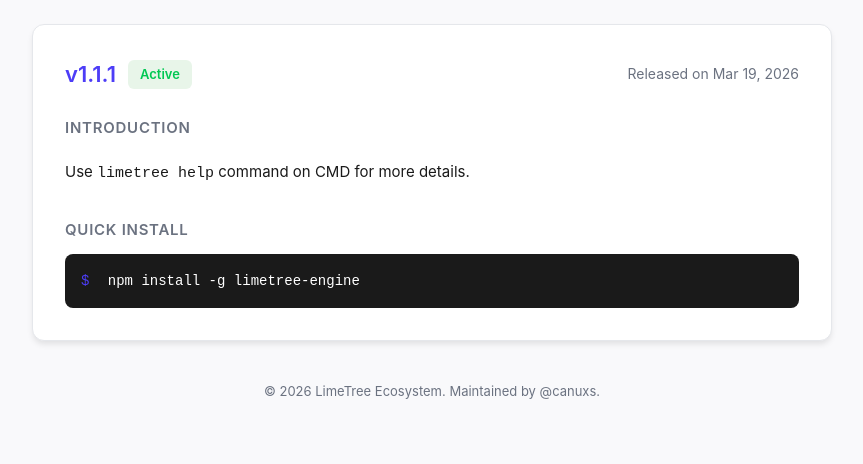
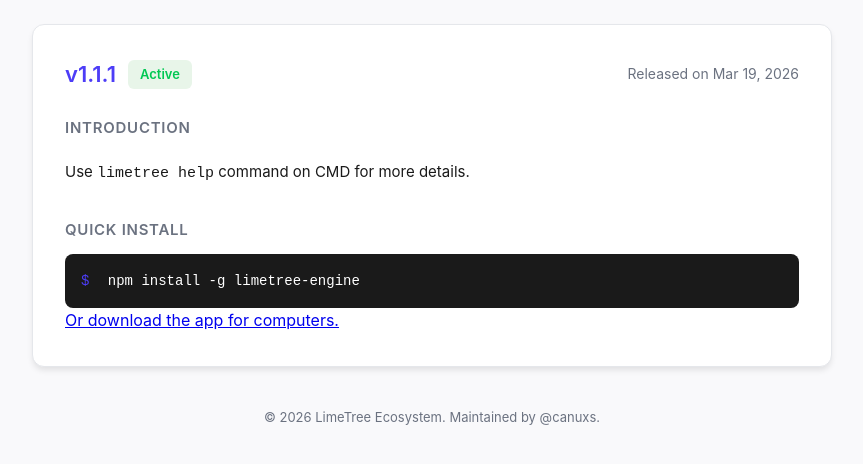
Before and after one commit to canuxs/limetree, a website: page player.html in a window 1280 px wide. Shown: the part 120-584 px from the top of the page, without its empty margins (208-1071 px from the left). Drawn offline with Linux system fonts and the light colour scheme.

Commit message:
Update player.html

```diff
--- a/player.html
+++ b/player.html
@@ -156,6 +156,7 @@
         <div class="command-box">
             npm install -g limetree-engine
         </div>
+        <a href="project.zip" download="limetreeforcomputers.zip">Or download the app for computers.</a>
     </div>
 
     <div class="footer">
```
